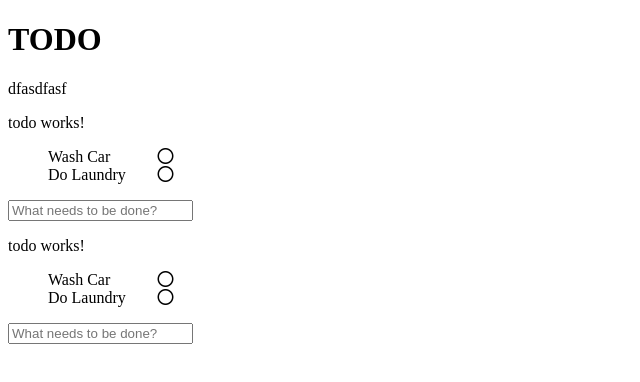
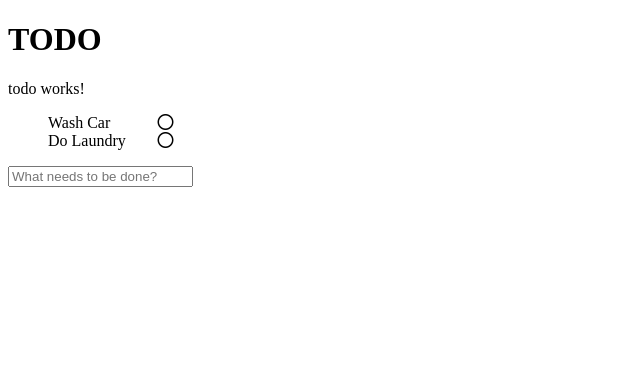
Before and after one commit to matthewrmoyer/angular2do, an Angular app: page / in a window 1280 px wide. Shown: the top 382 px of the page, without its empty margins (0-640 px from the left). Built offline with nearby package versions, Linux system fonts and the light colour scheme.

Commit message:
pre delete item commit

```diff
--- a/src/app/app.component.html
+++ b/src/app/app.component.html
@@ -1,7 +1,4 @@
 <h1>
   {{title}}
 </h1>
-<p>dfasdfasf</p>
-
 <app-todo></app-todo>
-<app-todo></app-todo>
```
